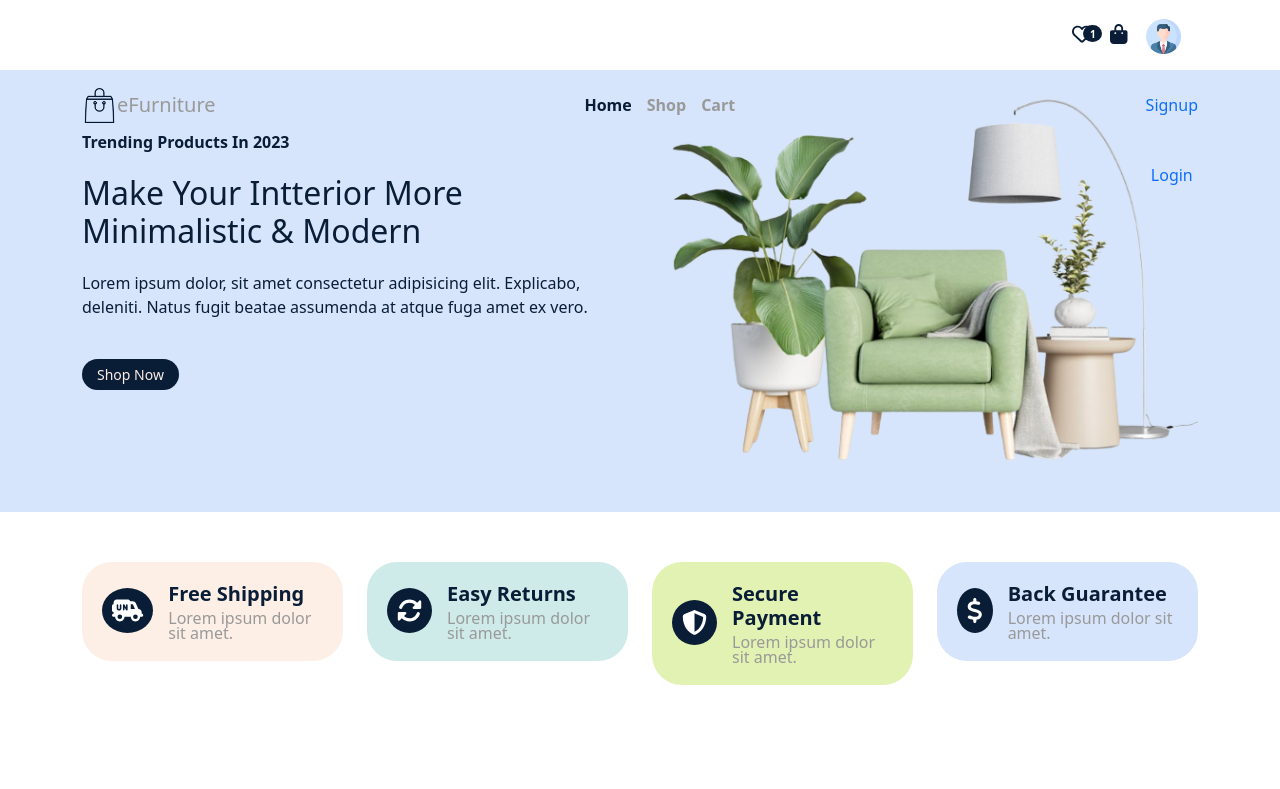
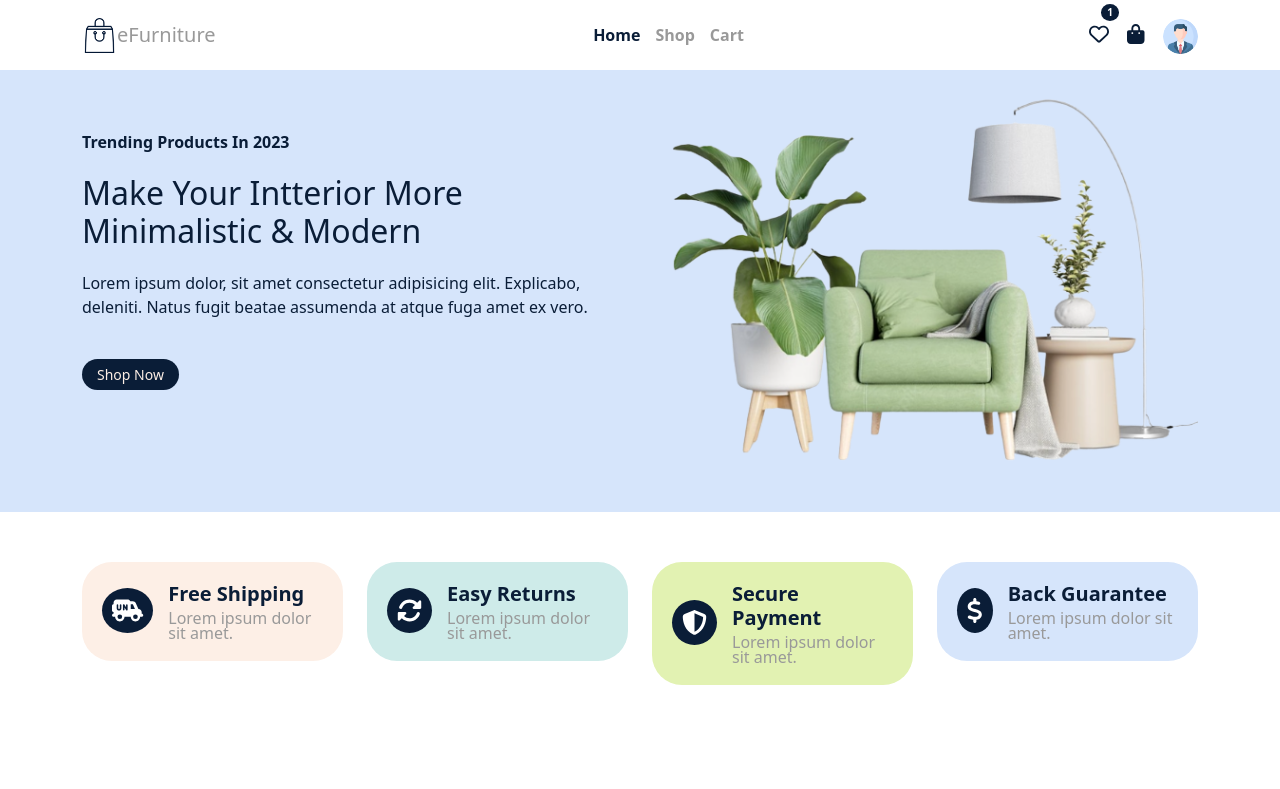
Before and after one commit to MuhammedMostafaSalem/eFurniture, a React (Create React App) app: page / in a window 1280 px wide. Shown: the top 789 px of the page. Built offline with nearby package versions, Linux system fonts and the light colour scheme; no server answers; a web font is replaced by a local one.

Commit message:
update Header.css file

```diff
--- a/src/components/Utility/Header/Header.css
+++ b/src/components/Utility/Header/Header.css
@@ -44,6 +44,8 @@
 }
 .nav_icons img {
     width: 35px;
+    height: 35px;
+    border-radius: 50%;
     cursor: pointer;
 }
 .mobile_bar span .i {
@@ -59,7 +61,7 @@
 }
 .badge {
     position: absolute;
-    top: 12%;
+    top: 5%;
     right: -50%;
     background-color: var(--primary-color);
     color: var(--card-bg-04);
@@ -70,6 +72,27 @@
 .nav_active {
     font-weight: 700 !important;
     color: var(--primary-color) !important;
+}
+
+.profile_img {
+    position: relative;
+}
+.profile_img .profile_actions {
+    position: absolute;
+    top: 102%;
+    left: 0;
+    width: 100px;
+    padding: 15px;
+    display: flex;
+    flex-direction: column;
+    align-items: center;
+    background-color: var(--card-bg-01);
+    line-height: 25px;
+    display: none;
+    cursor: pointer;
+}
+.show_profileActions {
+    display: block !important;
 }
 
 
@@ -87,6 +110,11 @@
 
 
 /* resposeve media queries */
+@media(max-width:1199px) {
+    .profile_img .profile_actions {
+        left: -70px;
+    }
+}
 @media (max-width: 575px) {
     .nav_icons {
         margin-right: 20px;
```
